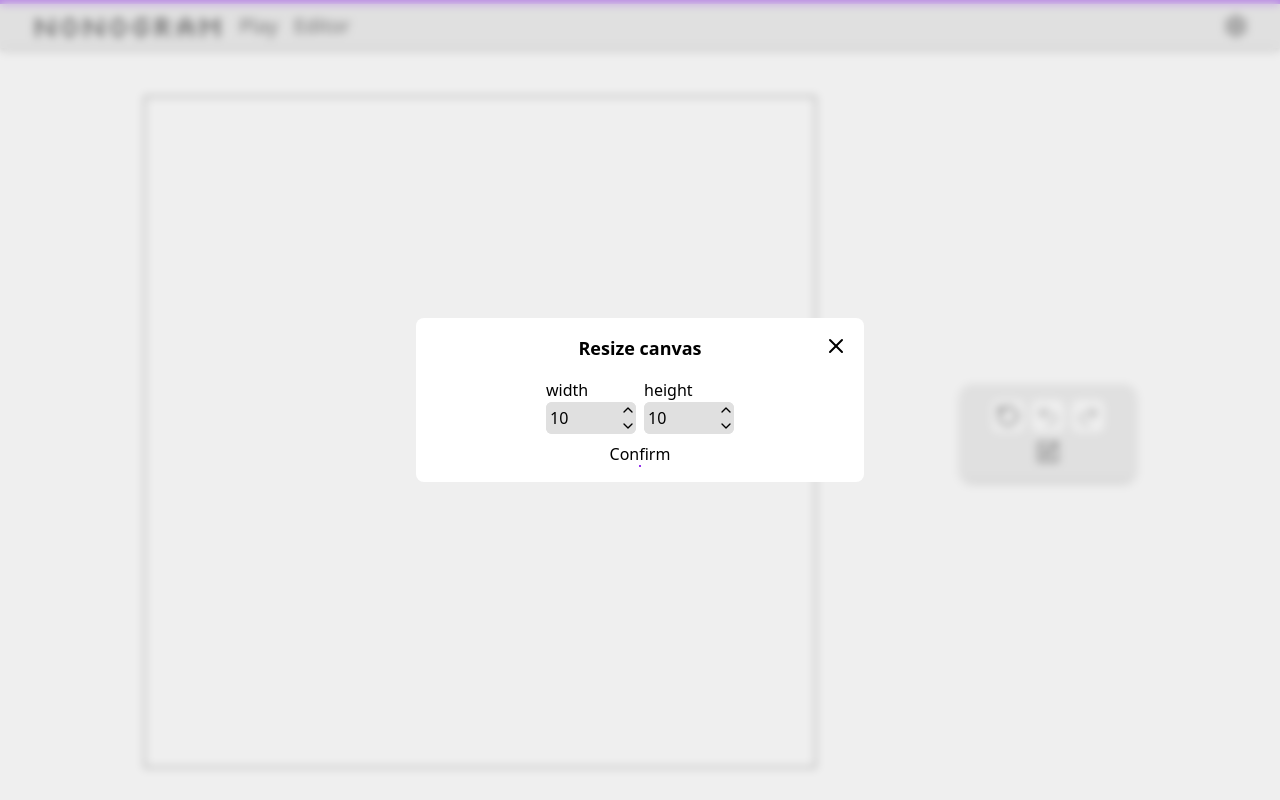
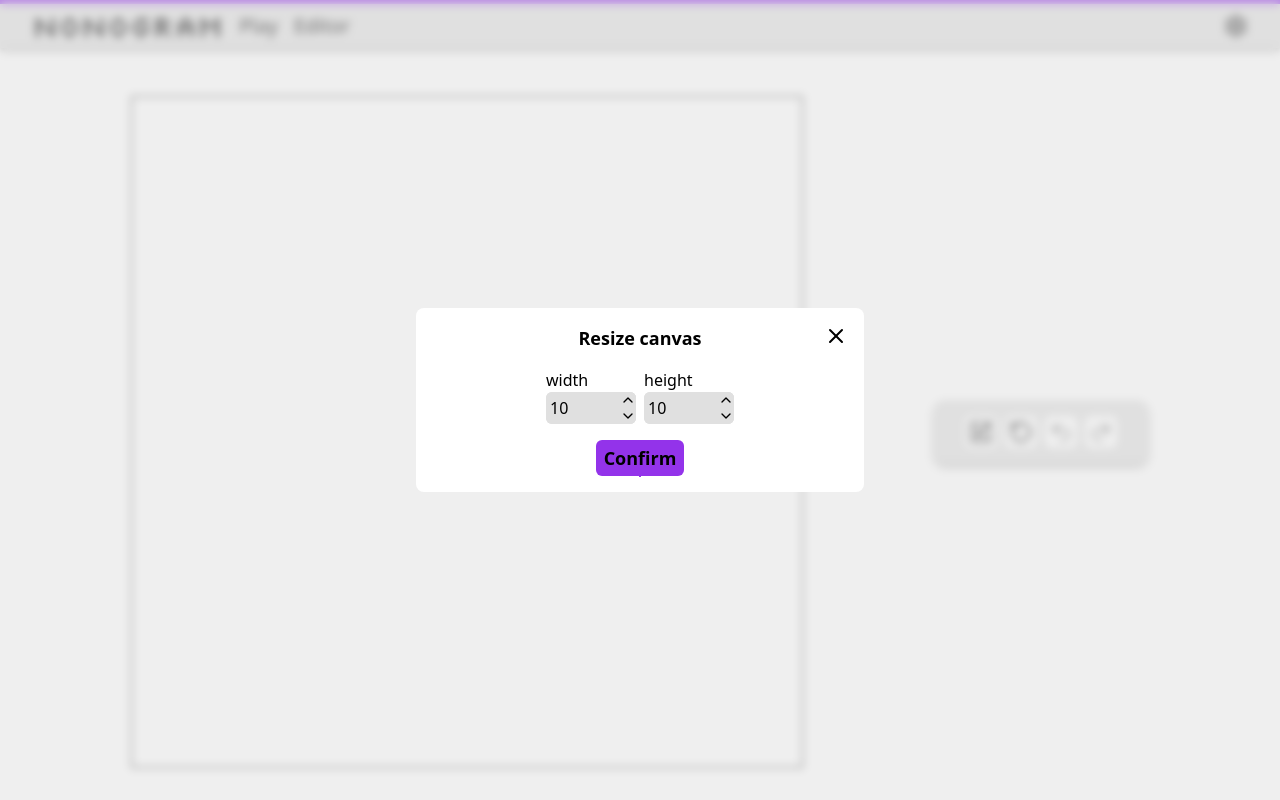
Before and after one commit to pharaok/nonogram, a Next.js app: page /editor/size in a window 1280 px wide. Built offline with nearby package versions, Linux system fonts and the light colour scheme.

Commit message:
change hover effect, move common link styles into link component

```diff
--- a/src/app/@newGameModal/play/page.tsx
+++ b/src/app/@newGameModal/play/page.tsx
@@ -1,9 +1,9 @@
 "use client";
 
 import Input from "components/input";
+import Link from "components/link";
 import Modal from "components/modal";
 import NumberInput from "components/numberInput";
-import Link from "next/link";
 import { useRouter } from "next/navigation";
 import { useState } from "react";
 
@@ -21,7 +21,7 @@ export default function Play() {
   const [seed, setSeed] = useState("");
   return (
     <Modal
-      title="New game:"
+      title="New game"
       open={true}
       onOpenChange={(open) => {
         if (!open) router.back();
@@ -67,7 +67,7 @@ export default function Play() {
               s: seed || null,
             },
           }}
-          className="relative min-w-[6rem] rounded-full bg-primary p-2 text-center font-bold uppercase text-white shadow shadow-black/50 transition-transform after:absolute after:inset-0 hover:scale-105 hover:after:rounded-full after:hover:bg-white/10"
+          variant="cta"
         >
           PLAY
         </Link>
--- a/src/app/editor/layout.tsx
+++ b/src/app/editor/layout.tsx
@@ -2,11 +2,11 @@
 
 import Button from "components/button";
 import Canvas from "components/canvas";
-import Link from "components/link";
 import { Rect } from "helpers/canvas";
 import { selectCanRedo, selectCanUndo } from "history";
 import { clamp, isEqual } from "lodash-es";
 import { Redo2, RotateCcw, Scaling, Undo2 } from "lucide-react";
+import Link from "next/link";
 import { usePathname, useRouter, useSearchParams } from "next/navigation";
 import { useEffect, useState } from "react";
 import { createGridSlice, selectDimensions } from "store";
@@ -50,9 +50,11 @@ export default function Editor({ children }: { children: React.ReactNode }) {
 
   useEffect(() => {
     if (pathname === "/editor") {
-      router.replace(`${pathname}?w=${grid[0].length}&h=${grid.length}`);
+      const w = searchParams.get("w") ?? dimensions[0],
+        h = searchParams.get("h") ?? dimensions[1];
+      router.replace(`${pathname}?w=${w}&h=${h}`);
     }
-  }, []);
+  }, [pathname, searchParams]);
 
   return (
     <main className="relative flex-1">
@@ -107,30 +109,31 @@ export default function Editor({ children }: { children: React.ReactNode }) {
         <div className="flex flex-col items-center gap-2 rounded-xl bg-background-alt py-4 px-8 shadow-md shadow-black/25">
           <div className="flex gap-2">
             <Button
-              className="flex h-8 w-8 items-center justify-center bg-background"
+              className="flex h-8 w-8 items-center justify-center !bg-background enabled:hover:!bg-foreground"
+              onClick={() => router.push("/editor/size")}
+            >
+              <Scaling />
+            </Button>
+            <Button
+              className="flex h-8 w-8 items-center justify-center !bg-background enabled:hover:!bg-foreground"
               onClick={() => clear()}
             >
               <RotateCcw />
             </Button>
             <Button
-              className="flex h-8 w-8 items-center justify-center bg-background"
+              className="flex h-8 w-8 items-center justify-center !bg-background enabled:hover:!bg-foreground"
               onClick={() => undo()}
               disabled={!canUndo}
             >
               <Undo2 />
             </Button>
             <Button
-              className="flex h-8 w-8 items-center justify-center bg-background"
+              className="flex h-8 w-8 items-center justify-center !bg-background enabled:hover:!bg-foreground"
               onClick={() => redo()}
               disabled={!canRedo}
             >
               <Redo2 />
             </Button>
-          </div>
-          <div>
-            <Link href="/editor/size">
-              <Scaling />
-            </Link>
           </div>
         </div>
       </div>
--- a/src/app/editor/size/page.tsx
+++ b/src/app/editor/size/page.tsx
@@ -12,7 +12,7 @@ export default function SizeModal() {
   const [dimensions, setDimensions] = useState({ width: 10, height: 10 });
   return (
     <Modal open={true} onOpenChange={() => router.back()} title="Resize canvas">
-      <div className="flex flex-col items-center gap-2">
+      <div className="flex flex-col items-center gap-4">
         <div className="grid grid-cols-2 gap-2">
           {(Object.entries(dimensions) as EntriesOf<typeof dimensions>).map(
             ([k, v], i) => (
@@ -33,6 +33,8 @@ export default function SizeModal() {
             pathname: "/editor",
             query: { w: dimensions.width, h: dimensions.height },
           }}
+          className="bg-primary px-2 py-1"
+          variant="button"
         >
           Confirm
         </Link>
--- a/src/app/settings/layout.tsx
+++ b/src/app/settings/layout.tsx
@@ -60,7 +60,7 @@ export default function Settings({ children }: { children: React.ReactNode }) {
             </div>
             <div className="grid grid-cols-2 gap-2 md:grid-cols-4 lg:grid-cols-6">
               <Button
-                className="h-full border-2 border-error !text-error enabled:hover:bg-error enabled:hover:!text-background md:col-start-3 lg:col-start-5"
+                className="h-full border-2 border-error !bg-background !text-error enabled:hover:!bg-error enabled:hover:!text-background md:col-start-3 lg:col-start-5"
                 disabled={isEqual(settings, settingsDraft)}
                 onClick={() => {
                   (
@@ -76,7 +76,7 @@ export default function Settings({ children }: { children: React.ReactNode }) {
                 Reset
               </Button>
               <Button
-                className="h-full bg-primary !text-background hover:bg-secondary hover:!text-background"
+                className="h-full bg-primary !text-background"
                 onClick={() => {
                   setSettings((draft) => {
                     draft.settings = settingsDraft;
--- a/src/components/button.tsx
+++ b/src/components/button.tsx
@@ -2,6 +2,10 @@ export default function Button({
   className,
   ...props
 }: React.ComponentPropsWithoutRef<"button">) {
-  className = `rounded-md text-lg font-bold text-foreground transition hover:text-primary disabled:text-foreground/50 disabled:cursor-not-allowed ${className}`;
-  return <button {...props} className={className}></button>;
+  return (
+    <button
+      {...props}
+      className={`rounded-md bg-background-alt text-lg font-bold text-foreground transition enabled:hover:bg-foreground enabled:hover:text-background disabled:cursor-not-allowed disabled:text-foreground/50 ${className}`}
+    ></button>
+  );
 }
--- a/src/components/controls.tsx
+++ b/src/components/controls.tsx
@@ -40,20 +40,20 @@ export default function Controls() {
       </span>
       <div className="flex gap-2">
         <Button
-          className="flex h-8 w-8 items-center justify-center bg-background"
+          className="flex h-8 w-8 items-center justify-center !bg-background enabled:hover:!bg-foreground"
           onClick={() => clear()}
         >
           <RotateCcw />
         </Button>
         <Button
-          className="flex h-8 w-8 items-center justify-center bg-background"
+          className="flex h-8 w-8 items-center justify-center !bg-background enabled:hover:!bg-foreground"
           onClick={() => undo()}
           disabled={!canUndo}
         >
           <Undo2 />
         </Button>
         <Button
-          className="flex h-8 w-8 items-center justify-center bg-background"
+          className="flex h-8 w-8 items-center justify-center !bg-background enabled:hover:!bg-foreground"
           onClick={() => redo()}
           disabled={!canRedo}
         >
--- a/src/components/keyInput.tsx
+++ b/src/components/keyInput.tsx
@@ -55,7 +55,7 @@ export default function KeyInput({
           ))}
           {key && <Key name={key} />}
         </div>
-        <Button type="submit" className="bg-primary px-4">
+        <Button type="submit" className="bg-primary px-4 !text-background">
           Confirm
         </Button>
       </form>
--- a/src/components/link.tsx
+++ b/src/components/link.tsx
@@ -2,9 +2,23 @@ import NextLink, { LinkProps } from "next/link";
 import { Write } from "types";
 
 export default function Link({
+  variant = "default",
   className,
   ...props
-}: Write<React.ComponentPropsWithoutRef<"a">, LinkProps>) {
-  className = `text-foreground transition hover:text-primary disabled:text-foreground/50 ${className}`;
+}: Write<React.ComponentPropsWithoutRef<"a">, LinkProps> & {
+  variant?: "default" | "cta" | "button";
+}) {
+  className = `${className}`;
+  switch (variant) {
+    case "default":
+      className = `text-foreground transition hover:text-primary disabled:text-foreground/50 ${className}`;
+      break;
+    case "cta":
+      className = `relative rounded-full transition bg-primary px-6 py-2 text-center font-bold uppercase text-background shadow shadow-black/50 after:absolute after:inset-0 after:rounded-full hover:scale-105 hover:after:bg-white/10 ${className}`;
+      break;
+    case "button":
+      className = `rounded-md bg-background-alt text-lg font-bold text-foreground transition enabled:hover:bg-foreground enabled:hover:text-background disabled:cursor-not-allowed disabled:text-foreground/50 ${className}`;
+      break;
+  }
   return <NextLink {...props} className={className}></NextLink>;
 }
--- a/src/components/modal.tsx
+++ b/src/components/modal.tsx
@@ -30,7 +30,7 @@ export default function Modal({
             {title}
           </Dialog.Title>
           <Dialog.Close asChild>
-            <Button className="absolute top-4 right-4 inline-flex items-center justify-center !rounded-full">
+            <Button className="absolute top-4 right-4 inline-flex items-center justify-center !rounded-full bg-transparent bg-none enabled:hover:!bg-error">
               <X />
             </Button>
           </Dialog.Close>
--- a/src/components/winModal.tsx
+++ b/src/components/winModal.tsx
@@ -1,11 +1,11 @@
 import * as Dialog from "@radix-ui/react-dialog";
 import { Copy, Download } from "lucide-react";
-import Link from "next/link";
 import { usePathname } from "next/navigation";
 import { useEffect, useRef, useState } from "react";
 import useNonogramStore, { selectDimensions, selectSeed } from "store";
 import Modal from "./modal";
 import Solution from "./solution";
+import Link from "./link";
 
 const Content = () => {
   const pathname = usePathname();
@@ -55,7 +55,7 @@ const Content = () => {
               h: height,
             },
           }}
-          className="relative rounded-full bg-primary p-2 font-bold uppercase text-white shadow shadow-black/50 transition-transform after:absolute after:inset-0 hover:scale-105 hover:after:rounded-full after:hover:bg-white/10"
+          variant="cta"
         >
           Play Again
         </Link>
```
